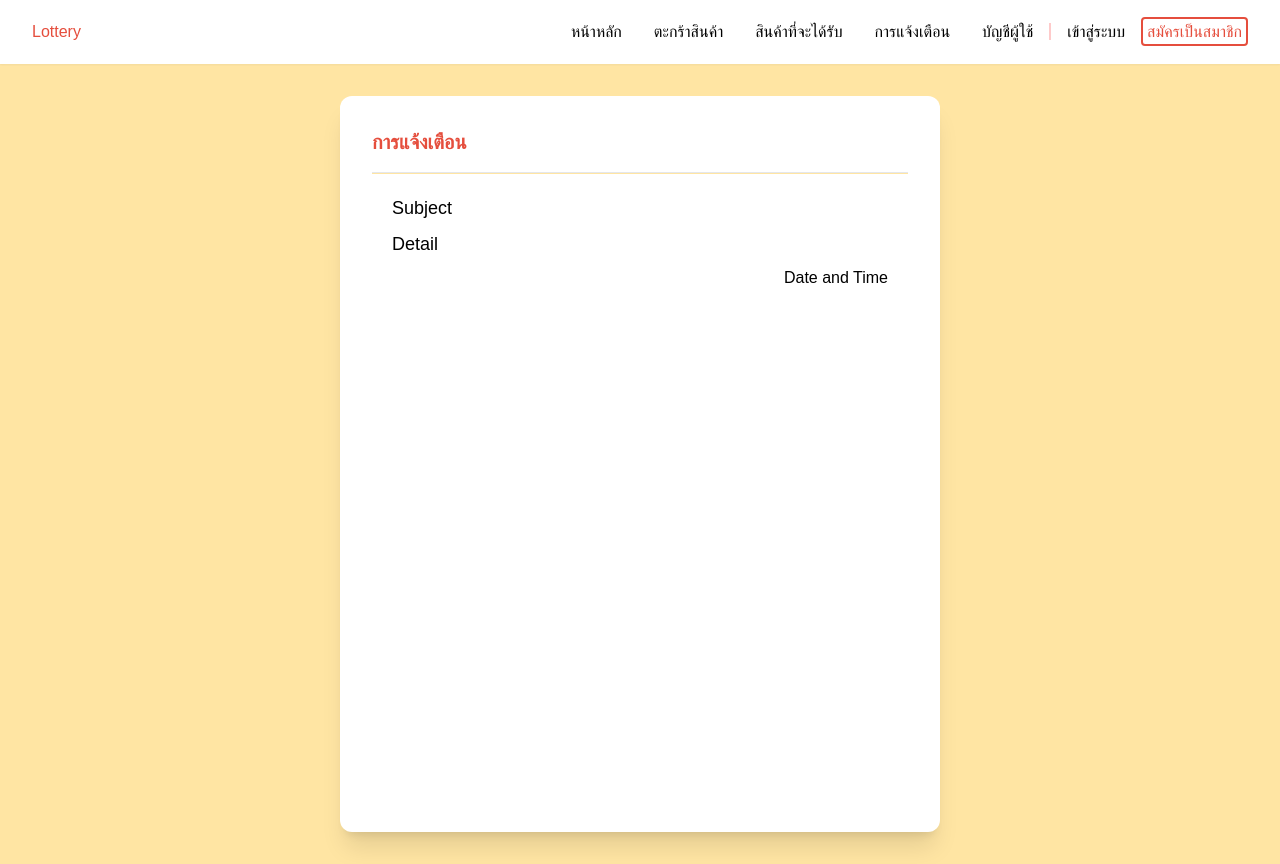
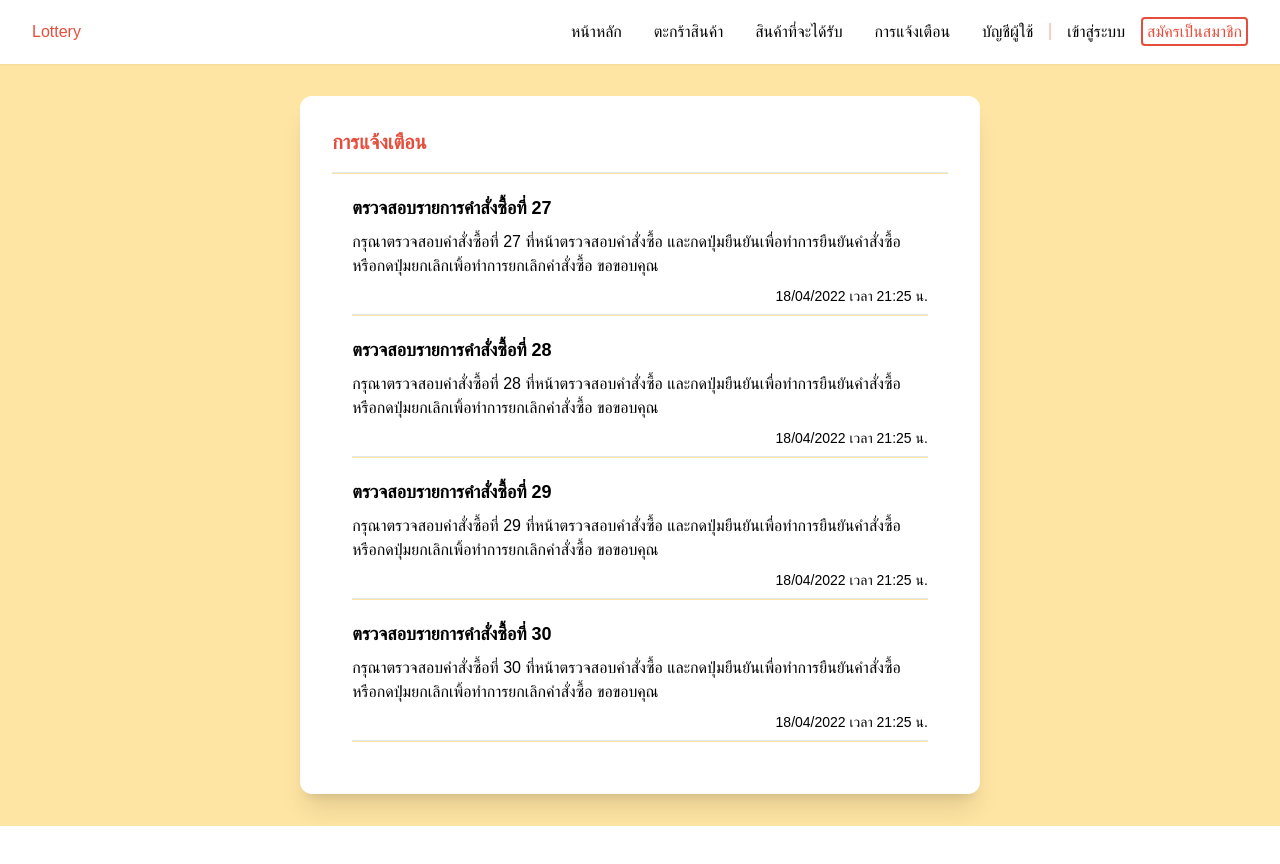
Before and after one commit to yanisa2002/Lottery-Project, a React (Create React App) app: page /notification in a window 1280 px wide. After the commit the page ends 826 px from the top, so only its background shows below. Built offline with nearby package versions, Linux system fonts and the light colour scheme.

Commit message:
can show data

```diff
--- a/src/pages/notification.js
+++ b/src/pages/notification.js
@@ -3,21 +3,80 @@ import Noti from "../components/popNoti";
 
 const Notification = (noti_props) => {
   const [checkStatus, setCheckStatus] = useState("");
+
+  const infomation = [
+    {
+      IID: 7,
+      Subject: "ตรวจสอบรายการคำสั่งซื้อที่ 27",
+      Detail:
+        "กรุณาตรวจสอบคำสั่งซื้อที่ 27 ที่หน้าตรวจสอบคำสั่งซื้อ และกดปุ่มยืนยันเพื่อทำการยืนยันคำสั่งซื้อ หรือกดปุ่มยกเลิกเพิ้อทำการยกเลิกคำสั่งซื้อ ขอขอบคุณ",
+      Date: "20220418212532+0700",
+      CID: "",
+      SID: "4",
+      AID: "1",
+    },
+    {
+      IID: 8,
+      Subject: "ตรวจสอบรายการคำสั่งซื้อที่ 28",
+      Detail:
+        "กรุณาตรวจสอบคำสั่งซื้อที่ 28 ที่หน้าตรวจสอบคำสั่งซื้อ และกดปุ่มยืนยันเพื่อทำการยืนยันคำสั่งซื้อ หรือกดปุ่มยกเลิกเพิ้อทำการยกเลิกคำสั่งซื้อ ขอขอบคุณ",
+      Date: "20220418212532+0700",
+      CID: "",
+      SID: "4",
+      AID: "1",
+    },
+    {
+      IID: 9,
+      Subject: "ตรวจสอบรายการคำสั่งซื้อที่ 29",
+      Detail:
+        "กรุณาตรวจสอบคำสั่งซื้อที่ 29 ที่หน้าตรวจสอบคำสั่งซื้อ และกดปุ่มยืนยันเพื่อทำการยืนยันคำสั่งซื้อ หรือกดปุ่มยกเลิกเพิ้อทำการยกเลิกคำสั่งซื้อ ขอขอบคุณ",
+      Date: "20220418212532+0700",
+      CID: "",
+      SID: "4",
+      AID: "1",
+    },
+    {
+      IID: 10,
+      Subject: "ตรวจสอบรายการคำสั่งซื้อที่ 30",
+      Detail:
+        "กรุณาตรวจสอบคำสั่งซื้อที่ 30 ที่หน้าตรวจสอบคำสั่งซื้อ และกดปุ่มยืนยันเพื่อทำการยืนยันคำสั่งซื้อ หรือกดปุ่มยกเลิกเพิ้อทำการยกเลิกคำสั่งซื้อ ขอขอบคุณ",
+      Date: "20220418212532+0700",
+      CID: "",
+      SID: "4",
+      AID: "1",
+    },
+  ];
+
+  // console.log(infomation);
+
   return (
-    <div className="h-screen flex justify-center  bg-[#FFE5A3] font-prompt">
-      <div
-        className="flex flex-col p-8 m-8 bg-white  md:min-w-[600px]
-     sm:min-w-[400px] min-w-[300px]  rounded-xl shadow-xl "
-      >
+    <div className="h-max flex justify-center  bg-[#FFE5A3] font-prompt">
+      <div className="flex flex-col p-8 m-8 bg-white  min-w-[44.25%] w-[97%] 2xl:w-[44.25%] xl:w-[53.1%] lg:w-[66.375%] md:w-[88.5%] sm:w-[95%] xs:w-[97%]  rounded-xl shadow-xl ">
         <label className="block text-gray-darker text-xl text-[#E54E3D] font-bold mb-4">
           การแจ้งเตือน
         </label>
         <hr className="bg-[#FFE5A3] h-0.5" />
 
-        <div className="m-5">
-          <div className="text-lg mb-2 ">Subject</div>
-          <div className="text-lg mb-2 ">Detail</div>
-          <div className="text-md mb-2 text-right">Date and Time</div>
+        <div>
+          {infomation.map((Info) => (
+            <div className=" m-5">
+              <p className="text-lg font-bold mb-2">{Info.Subject}</p>
+              <p className="text-md mb-2">{Info.Detail}</p>
+              <p className="text-sm mb-2 text-right">
+                {Info.Date.slice(6, 8) +
+                  "/" +
+                  Info.Date.slice(4, 6) +
+                  "/" +
+                  Info.Date.slice(0, 4) +
+                  " เวลา " +
+                  Info.Date.slice(8, 10) +
+                  ":" +
+                  Info.Date.slice(10, 12) +
+                  " น."}
+              </p>
+              <hr className="bg-[#FFE5A3] h-0.5" />
+            </div>
+          ))}
         </div>
       </div>
     </div>
```
